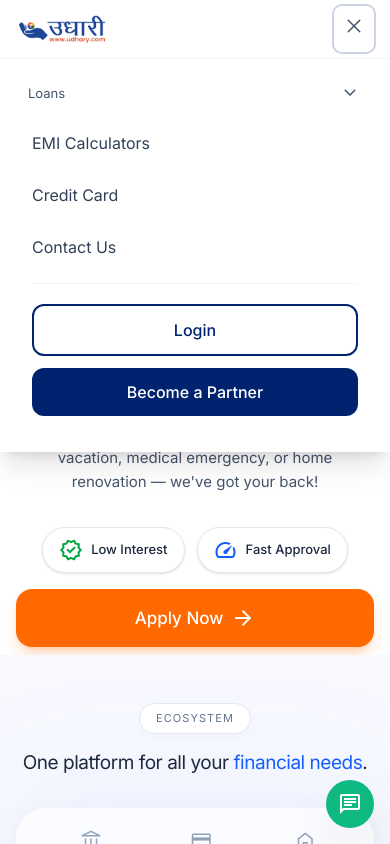
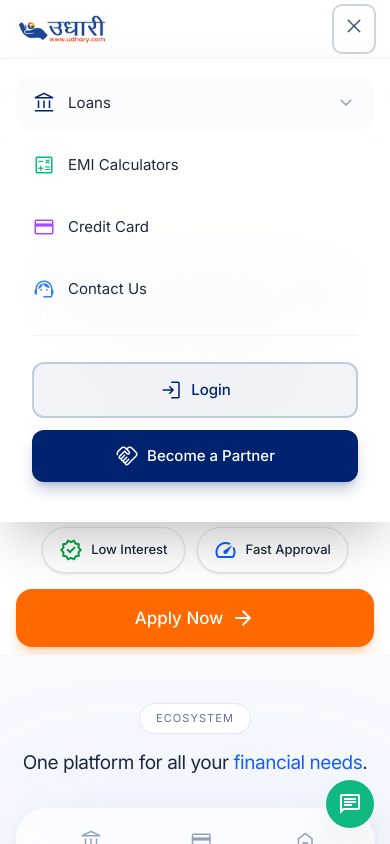
Before and after one commit to spekctrum11-cmd/udhary, a Next.js app: page / in a window 390 px wide. Both pictures are taken after a click on the button "menu". Shown: the top 844 px of the page. Built offline with nearby package versions, Linux system fonts and the light colour scheme.

Commit message:
feat: implement responsive navigation and premium offerings section components

```diff
--- a/src/components/Navigation.tsx
+++ b/src/components/Navigation.tsx
@@ -34,7 +34,7 @@ export function Navigation() {
 
   return (
     <nav className={`w-full sticky top-0 z-50 transition-all duration-300 ${scrolled ? 'bg-white/90 backdrop-blur-md shadow-sm py-1' : 'bg-white py-1.5'}`}>
-      <div className="max-w-container-max mx-auto px-4 sm:px-6 lg:px-8 flex justify-between items-center">
+      <div className="max-w-container-max mx-auto px-4 sm:px-6 lg:px-5 xl:px-8 flex justify-between items-center">
         <div className="flex items-center gap-2">
           <div className="w-[110px] sm:w-[120px]">
             <Image src="/logo.png" alt="logo" width={160} height={50} className="w-full h-auto object-contain" />
@@ -42,9 +42,9 @@ export function Navigation() {
         </div>
 
         {/* Desktop Navigation & Actions (Right Aligned) */}
-        <div className="hidden lg:flex items-center gap-8">
+        <div className="hidden lg:flex items-center lg:gap-4 xl:gap-8">
           {/* Desktop Navigation */}
-          <div className="flex gap-6 items-center font-normal text-slate-600 text-sm">
+          <div className="flex lg:gap-4 xl:gap-6 items-center font-normal text-slate-600 text-sm">
             <div
               className="relative"
               onMouseEnter={() => setIsDesktopLoansOpen(true)}
@@ -117,24 +117,27 @@ export function Navigation() {
       </div>
 
       {/* Mobile Menu Dropdown */}
-      <div className={`lg:hidden absolute top-full left-0 w-full bg-white border-t border-slate-100 shadow-xl transition-all duration-300 overflow-y-auto ${isMobileMenuOpen ? 'max-h-[80vh] opacity-100 py-3' : 'max-h-0 opacity-0 py-0'}`}>
-        <div className="flex flex-col px-4 sm:px-6 gap-1">
+      <div className={`lg:hidden absolute top-full left-0 w-full bg-white/95 backdrop-blur-xl border-t border-slate-100 shadow-2xl transition-all duration-300 overflow-y-auto ${isMobileMenuOpen ? 'max-h-[85vh] opacity-100 py-4' : 'max-h-0 opacity-0 py-0'}`}>
+        <div className="flex flex-col px-4 sm:px-6 gap-1.5">
 
-          <div className="flex flex-col">
+          <div className="flex flex-col bg-slate-50/50 rounded-2xl">
             <button
               onClick={() => setIsMobileLoansOpen(!isMobileLoansOpen)}
-              className="flex items-center justify-between px-3 py-2.5 rounded-xl hover:bg-slate-50 text-slate-600 font-normal text-sm transition-colors w-full text-left"
+              className="flex items-center justify-between px-4 py-4 rounded-2xl hover:bg-slate-100/50 text-slate-800 font-medium text-[15px] transition-all w-full text-left"
             >
-              Loans
-              <span className={`material-symbols-outlined transition-transform duration-300 ${isMobileLoansOpen ? 'rotate-180' : ''}`} style={{ fontVariationSettings: "'wght' 300" }}>expand_more</span>
+              <div className="flex items-center gap-3">
+                <span className="material-symbols-outlined text-primary text-[22px]" style={{ fontVariationSettings: "'wght' 300" }}>account_balance</span>
+                Loans
+              </div>
+              <span className={`material-symbols-outlined text-slate-400 transition-transform duration-300 ${isMobileLoansOpen ? 'rotate-180' : ''}`} style={{ fontVariationSettings: "'wght' 300" }}>expand_more</span>
             </button>
 
-            <div className={`overflow-hidden transition-all duration-300 ${isMobileLoansOpen ? 'max-h-[800px] mt-1' : 'max-h-0'}`}>
-              <div className="flex flex-col pl-2 gap-1 border-l border-slate-100 ml-5 py-1">
+            <div className={`overflow-hidden transition-all duration-300 ${isMobileLoansOpen ? 'max-h-[800px] opacity-100 pb-3' : 'max-h-0 opacity-0'}`}>
+              <div className="flex flex-col gap-1 pl-4 ml-6 border-l-2 border-slate-200/60 mt-1">
                 {loansList.map((loan, idx) => (
-                  <a key={idx} href="https://app.udhary.com/loan-application" className="flex items-center gap-3 px-3 py-2 hover:bg-slate-50 transition-colors group/item rounded-lg">
-                    <span className={`material-symbols-outlined text-[20px] ${loan.color}`} style={{ fontVariationSettings: "'wght' 300" }}>{loan.icon}</span>
-                    <span className="text-slate-600 text-[13px] font-normal group-hover/item:text-primary transition-colors">
+                  <a key={idx} href="https://app.udhary.com/loan-application" className="flex items-center gap-3 px-4 py-3 hover:bg-white transition-all duration-300 group/item rounded-xl">
+                    <span className={`material-symbols-outlined text-[20px] ${loan.color} opacity-80 group-hover/item:opacity-100 group-hover/item:scale-110 transition-all`} style={{ fontVariationSettings: "'wght' 300" }}>{loan.icon}</span>
+                    <span className="text-slate-600 text-[14px] font-medium group-hover/item:text-slate-900 transition-colors">
                       {loan.title}
                     </span>
                   </a>
@@ -143,17 +146,28 @@ export function Navigation() {
             </div>
           </div>
 
-          <a href="/emi-calculator" className="px-4 py-3 rounded-xl hover:bg-slate-50 text-slate-700 font-medium transition-colors">EMI Calculators</a>
-          <a href="https://app.udhary.com/apply-credit-card" className="px-4 py-3 rounded-xl hover:bg-slate-50 text-slate-700 font-medium transition-colors">Credit Card</a>
-          <a href="/contact-us" className="px-4 py-3 rounded-xl hover:bg-slate-50 text-slate-700 font-medium transition-colors">Contact Us</a>
+          <a href="/emi-calculator" className="flex items-center gap-3 px-4 py-4 rounded-2xl hover:bg-slate-50 text-slate-800 font-medium text-[15px] transition-all">
+            <span className="material-symbols-outlined text-emerald-500 text-[22px]" style={{ fontVariationSettings: "'wght' 300" }}>calculate</span>
+            EMI Calculators
+          </a>
+          <a href="https://app.udhary.com/apply-credit-card" className="flex items-center gap-3 px-4 py-4 rounded-2xl hover:bg-slate-50 text-slate-800 font-medium text-[15px] transition-all">
+            <span className="material-symbols-outlined text-purple-500 text-[22px]" style={{ fontVariationSettings: "'wght' 300" }}>credit_card</span>
+            Credit Card
+          </a>
+          <a href="/contact-us" className="flex items-center gap-3 px-4 py-4 rounded-2xl hover:bg-slate-50 text-slate-800 font-medium text-[15px] transition-all">
+            <span className="material-symbols-outlined text-blue-500 text-[22px]" style={{ fontVariationSettings: "'wght' 300" }}>support_agent</span>
+            Contact Us
+          </a>
 
-          <div className="h-px bg-slate-100 my-2 mx-4"></div>
+          <div className="h-px bg-slate-100 my-3 mx-4"></div>
 
           <div className="flex flex-col gap-3 px-4 py-2 pb-6">
-            <a href="https://app.udhary.com/login" className="w-full text-center px-6 py-3 rounded-xl text-primary font-semibold border-2 border-primary hover:bg-primary hover:text-white transition-all">
+            <a href="https://app.udhary.com/login" className="w-full flex items-center justify-center gap-2 px-6 py-3.5 rounded-xl text-primary font-semibold text-[15px] border-2 border-primary/20 bg-primary/5 hover:bg-primary hover:text-white transition-all">
+              <span className="material-symbols-outlined text-[20px]" style={{ fontVariationSettings: "'wght' 300" }}>login</span>
               Login
             </a>
-            <a href="https://app.udhary.com/phone-verification" className="w-full text-center px-6 py-3 rounded-xl bg-primary text-white font-semibold hover:bg-primary-container transition-all">
+            <a href="https://app.udhary.com/phone-verification" className="w-full flex items-center justify-center gap-2 px-6 py-3.5 rounded-xl bg-primary text-white font-semibold text-[15px] hover:bg-primary-container shadow-lg shadow-primary/25 transition-all">
+              <span className="material-symbols-outlined text-[20px]" style={{ fontVariationSettings: "'wght' 300" }}>handshake</span>
               Become a Partner
             </a>
           </div>
--- a/src/components/PremiumOfferingsSection.tsx
+++ b/src/components/PremiumOfferingsSection.tsx
@@ -83,18 +83,21 @@ export function PremiumOfferingsSection() {
                 className="object-cover group-hover:scale-105 transition-transform duration-700 ease-in-out opacity-80 group-hover:opacity-100"
                 sizes="(max-width: 1024px) 100vw, 33vw"
               />
-              <div className="absolute top-5 left-5 md:top-6 md:left-6 z-20">
+              <div className="absolute top-5 left-5 right-5 md:top-6 md:left-6 md:right-6 z-20 flex justify-between items-center">
                 <span className="px-3 py-1.5 bg-white/10 backdrop-blur-md border border-white/10 text-white text-[10px] font-bold uppercase tracking-widest rounded-lg shadow-sm">
                   Housing
                 </span>
+                <div className="w-8 h-8 md:w-9 md:h-9 bg-white/15 backdrop-blur-md rounded-full flex items-center justify-center border border-white/10 shadow-sm text-emerald-400">
+                  <span className="material-symbols-outlined text-[16px] md:text-[18px]">home</span>
+                </div>
               </div>
             </div>
             <div className="p-6 md:p-7 pt-0 relative z-20 flex-1 flex flex-col">
               <h3 className="text-[20px] md:text-2xl font-bold text-white mb-2 tracking-tight">Unlock Your Dream Home</h3>
               <div className="flex items-baseline gap-1.5 mb-5">
                 <span className="text-[11px] text-blue-300/80 font-bold uppercase tracking-wider">Starts at</span>
-                <span className="text-[32px] md:text-[36px] font-black text-white leading-none tracking-tighter">11.9%</span>
-                <span className="text-blue-300 font-bold">*</span>
+                <span className="text-[34px] md:text-[38px] font-black text-emerald-400 leading-none tracking-tighter">11.9%</span>
+                <span className="text-emerald-400 font-bold">*</span>
               </div>
               <p className="text-blue-100/60 text-[14px] leading-relaxed mb-8 font-medium">
                 Simple eligibility for Indian residents and salaried professionals aged 22-62 years.
@@ -113,10 +116,13 @@ export function PremiumOfferingsSection() {
             <div className="absolute right-0 top-0 w-[250px] md:w-[400px] h-[250px] md:h-[400px] bg-gradient-to-bl from-blue-100 via-indigo-50/50 to-transparent rounded-full blur-[60px] opacity-60 md:opacity-40 group-hover:opacity-80 transition-opacity duration-700 pointer-events-none"></div>
 
             <div className="p-7 md:p-10 lg:p-14 flex-1 relative z-10 w-full flex flex-col h-full">
-              <div className="mb-5 md:mb-6">
+              <div className="flex justify-between items-start mb-5 md:mb-6">
                 <span className="px-3 py-1 bg-blue-50 text-blue-600 border border-blue-100 text-[10px] md:text-xs font-bold uppercase tracking-widest rounded-lg shadow-sm">
                   Exclusive Access
                 </span>
+                <div className="w-10 h-10 md:w-12 md:h-12 bg-gradient-to-br from-blue-100 to-blue-50 rounded-full flex items-center justify-center border border-blue-200/50 shadow-sm text-blue-500">
+                  <span className="material-symbols-outlined text-[20px] md:text-[24px]">credit_card</span>
+                </div>
               </div>
 
               <h3 className="text-[28px] md:text-3xl lg:text-4xl font-extrabold text-slate-900 mb-3 md:mb-4 leading-[1.1] tracking-tight">
```
